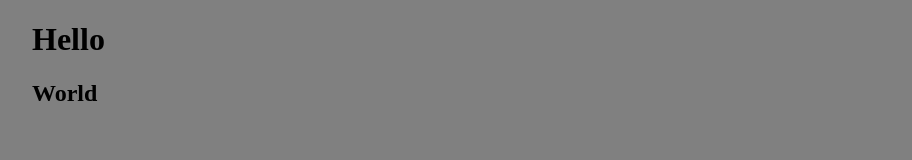
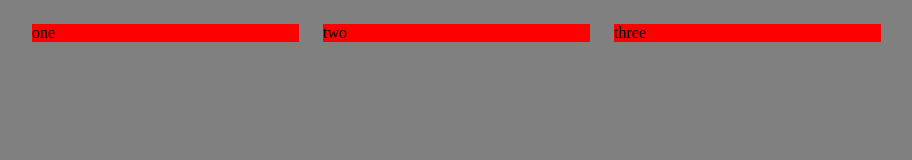
Before and after one commit to DariuszOkonski/module-3.1, a website: page index.html in a window 1280 px wide. Shown: the whole page, without its empty margins (38-950 px from the left). Drawn offline with Linux system fonts and the light colour scheme.

Commit message:
Add container and row

```diff
--- a/index.html
+++ b/index.html
@@ -10,8 +10,11 @@
   </head>
   <body>
     <div class="container">
-      <h1>Hello</h1>
-      <h2>World</h2>
+      <div class="row">
+        <div class="col-md-3"><p>one</p></div>
+        <div class="col-md-3"><p>two</p></div>
+        <div class="col-md-3"><p>three</p></div>
+      </div>
     </div>
   </body>
 </html>
--- a/sass/style.scss
+++ b/sass/style.scss
@@ -1,3 +1,7 @@
 body {
   background-color: gray;
 }
+
+p {
+  background-color: red;
+}
```
Also changed, not shown: css/style.css, 1 other file.
